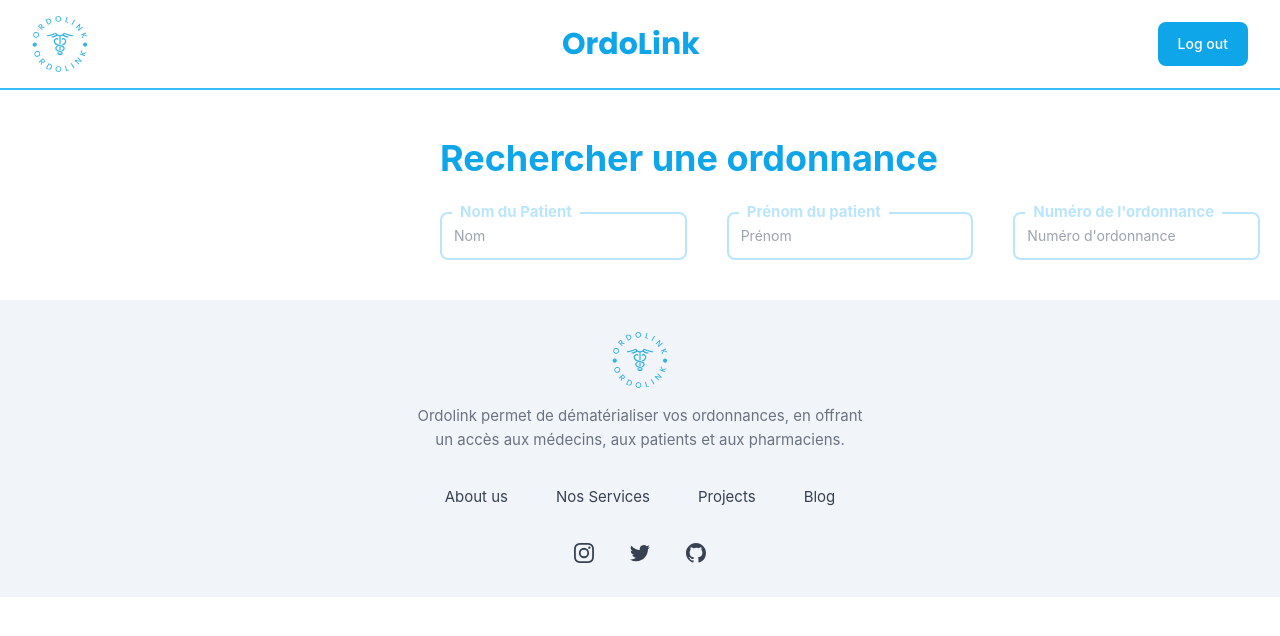
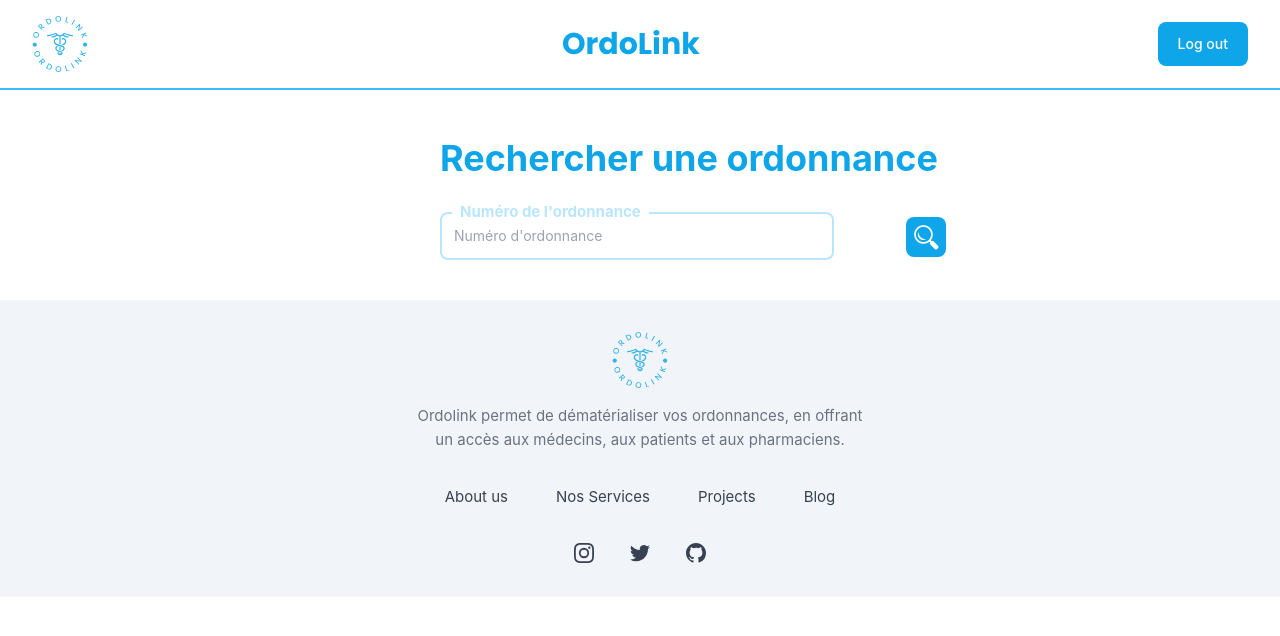
Before and after one commit to Cyb0nix/OrdoLink, a Vue app in the folder Vue/: page /OrdoLink/pharmacien in a window 1280 px wide. Shown: the top 636 px of the page. Built offline with nearby package versions, Linux system fonts and the light colour scheme.

Commit message:
fix css pharmacien

```diff
--- a/Vue/src/views/PharmacienPatientOrdo.vue
+++ b/Vue/src/views/PharmacienPatientOrdo.vue
@@ -10,8 +10,8 @@
     <section class="flex flex-col items-left justify-center lg:ml-96 mt-12 ">
       <div class="grid grid-cols-1 gap-8 lg:grid-cols-1 lg:gap-16 w-[900px] col-start-2 ml-14 ">
         <p class="text-sky-500 text-4xl font-inter -mb-[30px] font-bold">Rechercher une ordonnance</p>
-        <div class="flex flex-row mb-10">
-          <div class="relative flex-grow mr-10">
+        <div class="grid grid-cols-2 gap-8 lg:grid-cols-2 mb-10">
+          <!-- <div class="relative flex-grow mr-10">
             <input
               class="w-full rounded-lg border-2 border-sky-200 p-3 text-sm text-black"
               placeholder="Nom"
@@ -30,7 +30,7 @@
               v-model="firstnamePatient"
             />
             <label class="absolute left-3 -top-3 bg-white text-sky-200 font-bold text-s px-2" for="firstname">Prénom du patient</label>
-          </div>
+          </div> -->
           <div class="relative flex-grow mr-10">
             <input
               class="w-full rounded-lg border-2 border-sky-200 p-3 text-sm text-black"
@@ -43,9 +43,9 @@
           </div>
 
           <button
-          type="button"
+          type="submit"
           class="flex items-center justify-center bg-sky-500 rounded-lg w-10 h-10 text-white mt-[5px]"
-          @click="getOrdonnance()"
+          @click="getOrdonnance"
           >
             <img
               src="@/assets/Img/loupe.png"
@@ -73,8 +73,6 @@ export default {
   data() {
     return {
       ordonnanceId: '',
-      firstnamePatient: '',
-      lastnamePatient: '',
       ordoShow: false,
     };
   },
```
